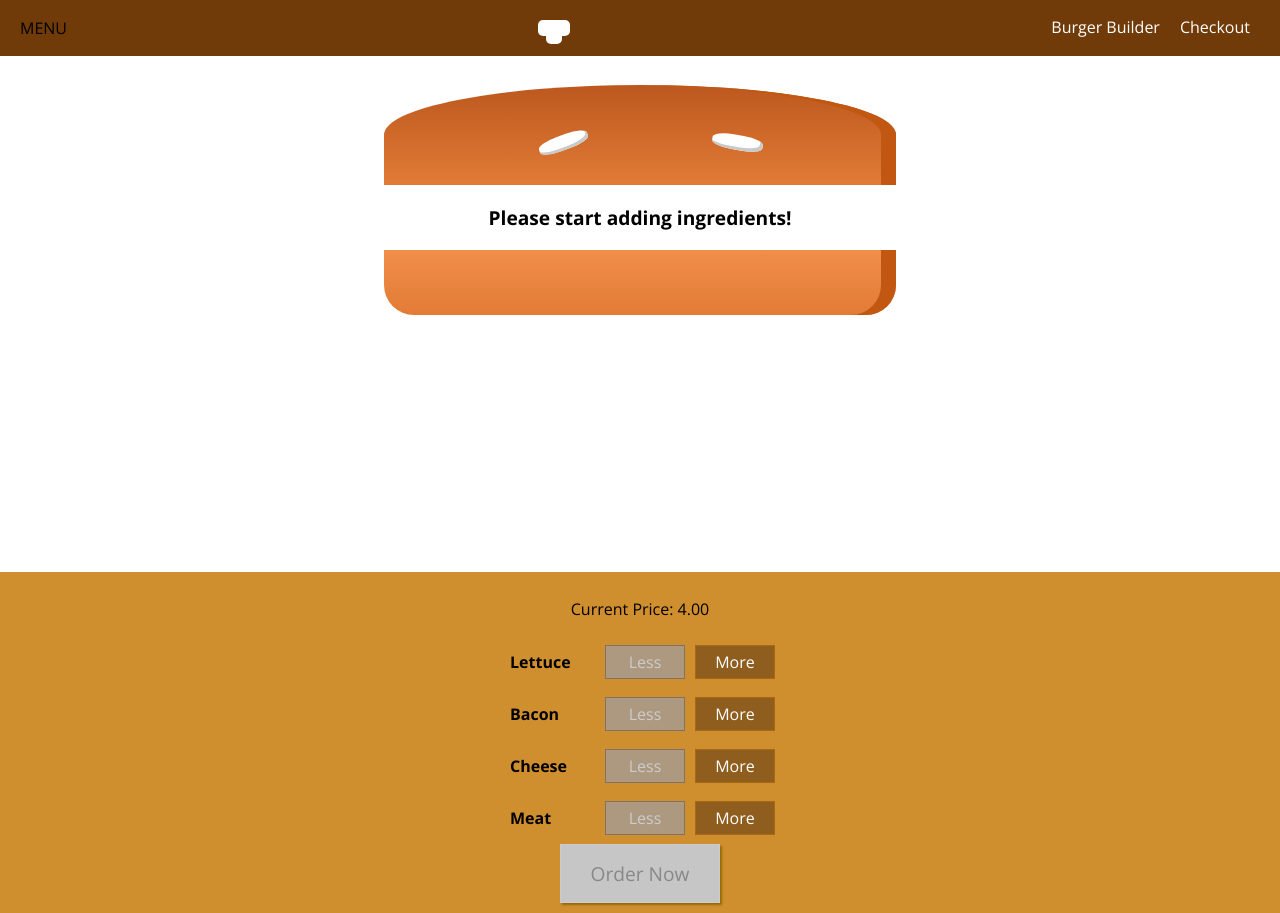
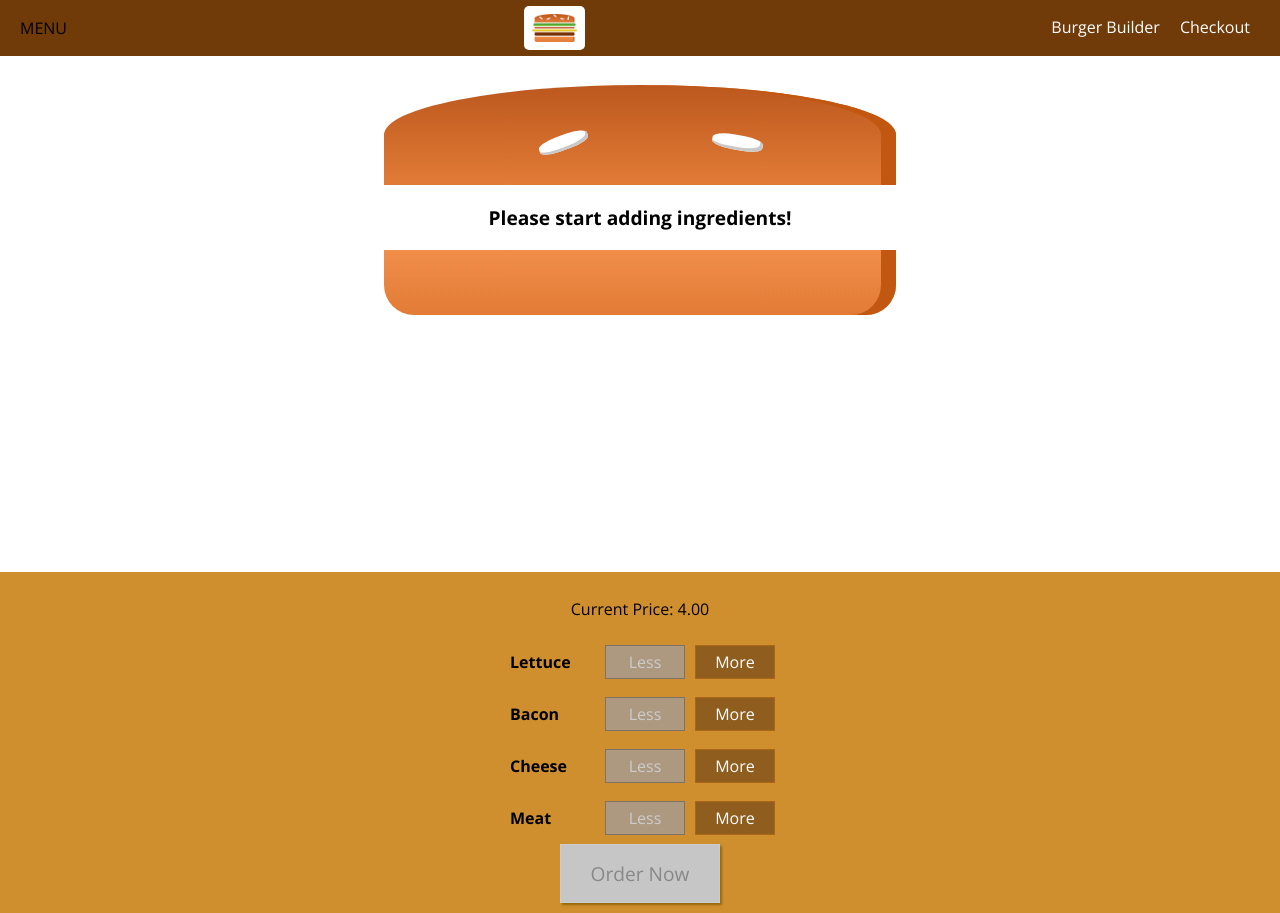
Before and after one commit to dghazi12/Build-A-Burger, a React (Create React App) app: page / in a window 1280 px wide. Built offline with nearby package versions, Linux system fonts and the light colour scheme.

Commit message:
fixed burger picture error

```diff
--- a/src/components/Navigation/SideDrawer/SideDrawer.js
+++ b/src/components/Navigation/SideDrawer/SideDrawer.js
@@ -7,9 +7,7 @@ import './SideDrawer.css'
 const sideDrawer = (props) => {
     return (
         <div className='SideDrawer'>
-            <div className="Logo">
-                <Logo />
-            </div>
+                <Logo height="11%" />
             <nav>
                 <NavigationItems />
             </nav>
--- a/src/components/Navigation/Toolbar/Toolbar.js
+++ b/src/components/Navigation/Toolbar/Toolbar.js
@@ -7,9 +7,7 @@ import NavigationItems from '../NavigationItems/NavigationItems'
 const toolbar = (props) => (
     <header className='Toolbar'>
         <div>MENU</div>
-        <div className='Logo'>
-            <Logo />
-        </div>
+            <Logo height='80%' />
         <nav>
             <NavigationItems />
         </nav>
```
Also changed, not shown: 1 other file (tests, documents, lock files or other folders).
